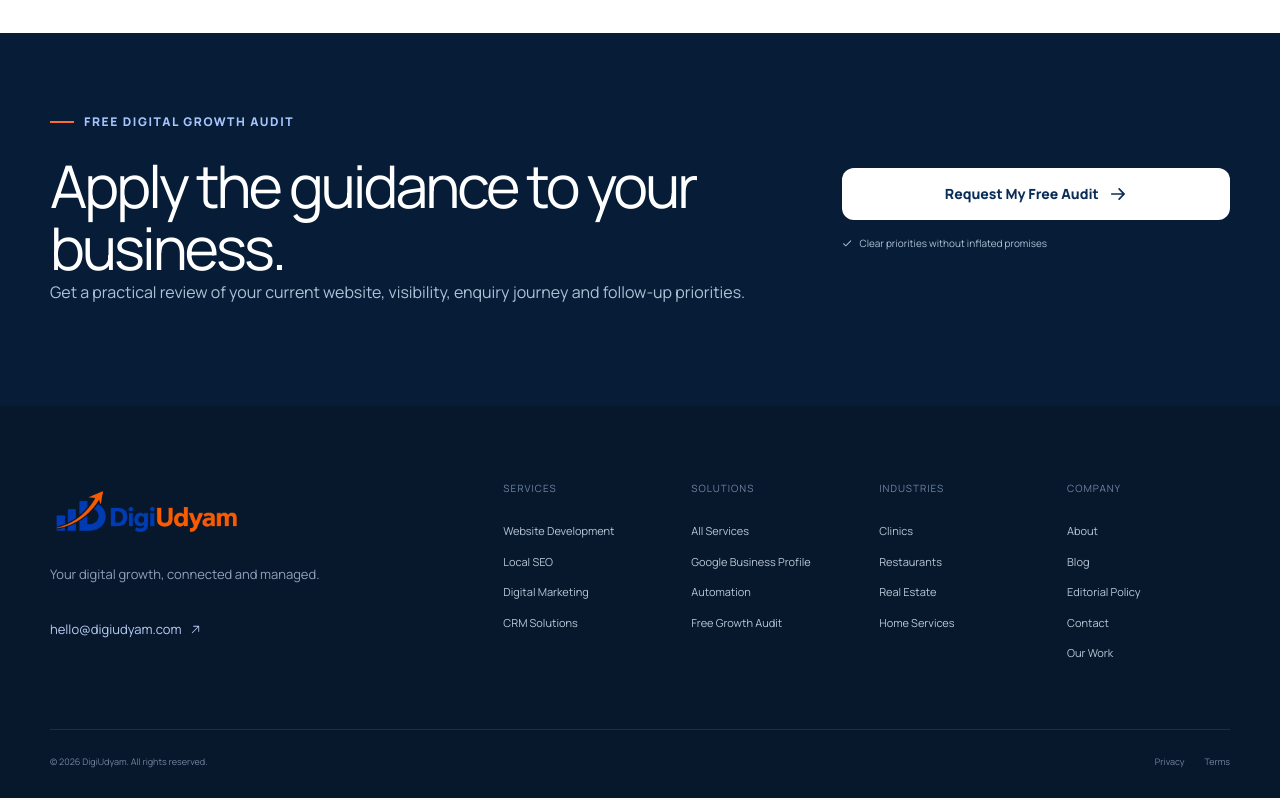
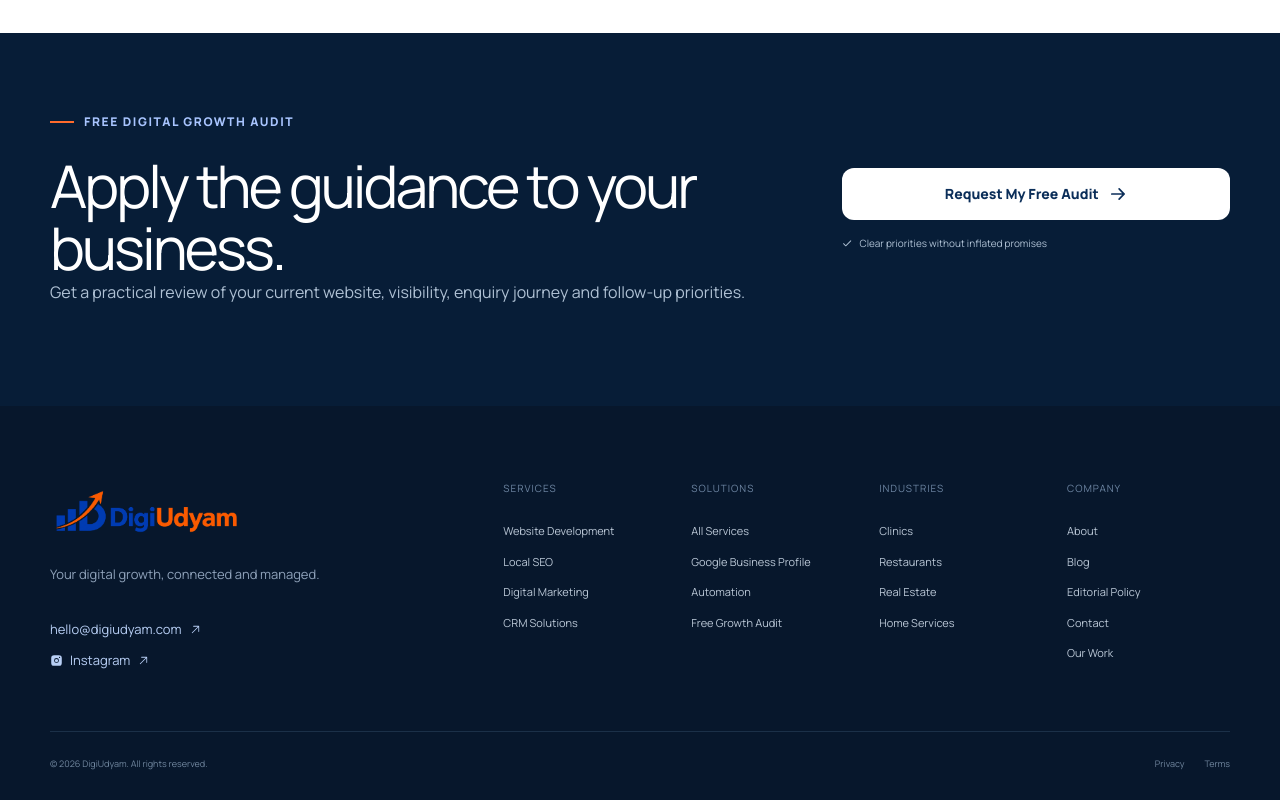
Before and after one commit to dev-gagandeep/digiudyam, a Next.js app: page /blog/small-business-website-cost-india in a window 1280 px wide. Shown: the part 4098-4898 px from the top of the page. Built offline with nearby package versions, Linux system fonts and the light colour scheme.

Commit message:
Add DigiUdyam Instagram profile

```diff
--- a/src/app/public-polish.css
+++ b/src/app/public-polish.css
@@ -47,6 +47,7 @@
 .services-faq>.container{align-items:start}
 .services-faq>.container>div:first-child{padding-top:4px}
 .services-faq h2{font-size:clamp(36px,4vw,54px);line-height:1.1;letter-spacing:-.045em;margin:20px 0 0}
+.footer-brand>a+a{margin-top:12px}
 @media(max-width:1180px){.service-mega{transform:translateX(-40%);grid-template-columns:230px minmax(0,1fr)}.service-mega>header{padding:24px}.mega-service-groups>section{grid-template-columns:1fr}.mega-service-groups>section>div>p{display:none}.industry-menu{transform:translateX(-48%)}}
 @media(max-width:900px){.services-principles>.container{grid-template-columns:1fr;gap:55px}.services-principles-head{position:static}.services-faq{padding:90px 0 105px}}
 @media(max-width:650px){.services-principles{padding:80px 0}.services-principles-grid{grid-template-columns:1fr}.services-principles-grid article,.services-principles-grid article:nth-child(odd),.services-principles-grid article:last-child{grid-column:auto;border-right:0;min-height:145px;padding:22px 5px}.services-principles-grid article>svg{right:5px}.services-principles-grid article>p{font-size:14px;margin-top:38px}.services-faq{padding:82px 0 100px}.services-faq>.container{gap:42px}.services-faq h2{font-size:36px}}
--- a/src/components/Footer.tsx
+++ b/src/components/Footer.tsx
@@ -1,3 +1,3 @@
-import Link from "next/link";import { ArrowUpRight } from "@phosphor-icons/react/dist/ssr";import { Logo } from "./Logo";import { Container } from "./ui";import { site } from "@/lib/site";
+import Link from "next/link";import { ArrowUpRight,InstagramLogo } from "@phosphor-icons/react/dist/ssr";import { Logo } from "./Logo";import { Container } from "./ui";import { site } from "@/lib/site";
 const columns={Services:[{n:"Website Development",h:"/services/website-development"},{n:"Local SEO",h:"/services/local-seo"},{n:"Digital Marketing",h:"/services/digital-marketing"},{n:"CRM Solutions",h:"/services/crm-solutions"}],Solutions:[{n:"All Services",h:"/services"},{n:"Google Business Profile",h:"/services/google-business-profile"},{n:"Automation",h:"/services/automation"},{n:"Free Growth Audit",h:"/free-audit"}],Industries:[{n:"Clinics",h:"/industries/clinics"},{n:"Restaurants",h:"/industries/restaurants"},{n:"Real Estate",h:"/industries/real-estate"},{n:"Home Services",h:"/industries/home-services"}],Company:[{n:"About",h:"/about"},{n:"Blog",h:"/blog"},{n:"Editorial Policy",h:"/editorial-policy"},{n:"Contact",h:"/contact"},{n:"Our Work",h:"/our-work"}]};
-export function Footer(){return <footer><Container><div className="footer-top"><div className="footer-brand"><Logo light/><p>Your digital growth, connected and managed.</p><a href={`mailto:${site.email}`}>{site.email}<ArrowUpRight/></a></div><div className="footer-links">{Object.entries(columns).map(([title,links])=><div key={title}><h3>{title}</h3>{links.map(link=><Link href={link.h} key={link.n}>{link.n}</Link>)}</div>)}</div></div><div className="footer-bottom"><span>© {new Date().getFullYear()} DigiUdyam. All rights reserved.</span><div><Link href="/privacy">Privacy</Link><Link href="/terms">Terms</Link></div></div></Container></footer>}
+export function Footer(){return <footer><Container><div className="footer-top"><div className="footer-brand"><Logo light/><p>Your digital growth, connected and managed.</p><a href={`mailto:${site.email}`}>{site.email}<ArrowUpRight/></a><a href="https://www.instagram.com/digiudyam.in/" target="_blank" rel="noopener noreferrer" aria-label="Follow DigiUdyam on Instagram"><InstagramLogo weight="fill"/>Instagram<ArrowUpRight/></a></div><div className="footer-links">{Object.entries(columns).map(([title,links])=><div key={title}><h3>{title}</h3>{links.map(link=><Link href={link.h} key={link.n}>{link.n}</Link>)}</div>)}</div></div><div className="footer-bottom"><span>© {new Date().getFullYear()} DigiUdyam. All rights reserved.</span><div><Link href="/privacy">Privacy</Link><Link href="/terms">Terms</Link></div></div></Container></footer>}
--- a/src/lib/seo/identity.ts
+++ b/src/lib/seo/identity.ts
@@ -1,5 +1,5 @@
 import { site } from "@/lib/site";
-export const businessIdentity={name:site.name,url:site.url,email:site.email,logo:"/digiudyam-logo.png",country:"IN",areaServed:"India",audience:["Indian MSMEs","Udyam-registered businesses","Local business owners","Entrepreneurs"],serviceTopics:["Website Development","Local SEO","Google Business Profile","Digital Marketing","CRM Solutions","Business Automation"],socialProfiles:[] as string[],founders:[] as {name:string;url?:string}[]} as const;
+export const businessIdentity={name:site.name,url:site.url,email:site.email,logo:"/digiudyam-logo.png",country:"IN",areaServed:"India",audience:["Indian MSMEs","Udyam-registered businesses","Local business owners","Entrepreneurs"],serviceTopics:["Website Development","Local SEO","Google Business Profile","Digital Marketing","CRM Solutions","Business Automation"],socialProfiles:["https://www.instagram.com/digiudyam.in/"],founders:[] as {name:string;url?:string}[]} as const;
 export type VerifiedAuthor={slug:string;name:string;role:string;profileUrl?:string;schemaType:"Person"|"Organization";schemaId?:string;bio:string;editorialResponsibility:string;reviewApproach:string};
 export const verifiedAuthors:VerifiedAuthor[]=[{slug:"digiudyam-editorial-team",name:"DigiUdyam Editorial Team",role:"Digital Growth Editorial Team",profileUrl:"/about",schemaType:"Organization",schemaId:`${site.url}/#organization`,bio:"DigiUdyam’s editorial team prepares practical guidance about websites, search visibility, marketing, CRM and automation for Indian MSMEs and local businesses.",editorialResponsibility:"The team is responsible for keeping published guidance practical, clearly scoped and free from invented results, credentials or guarantees.",reviewApproach:"Content is reviewed against DigiUdyam’s published service methods, internal linking standards and no-guarantee policy. Material corrections and meaningful updates are reflected in the article’s updated date."}];
 export function getVerifiedAuthor(slug:string){return verifiedAuthors.find(author=>author.slug===slug)}
```
